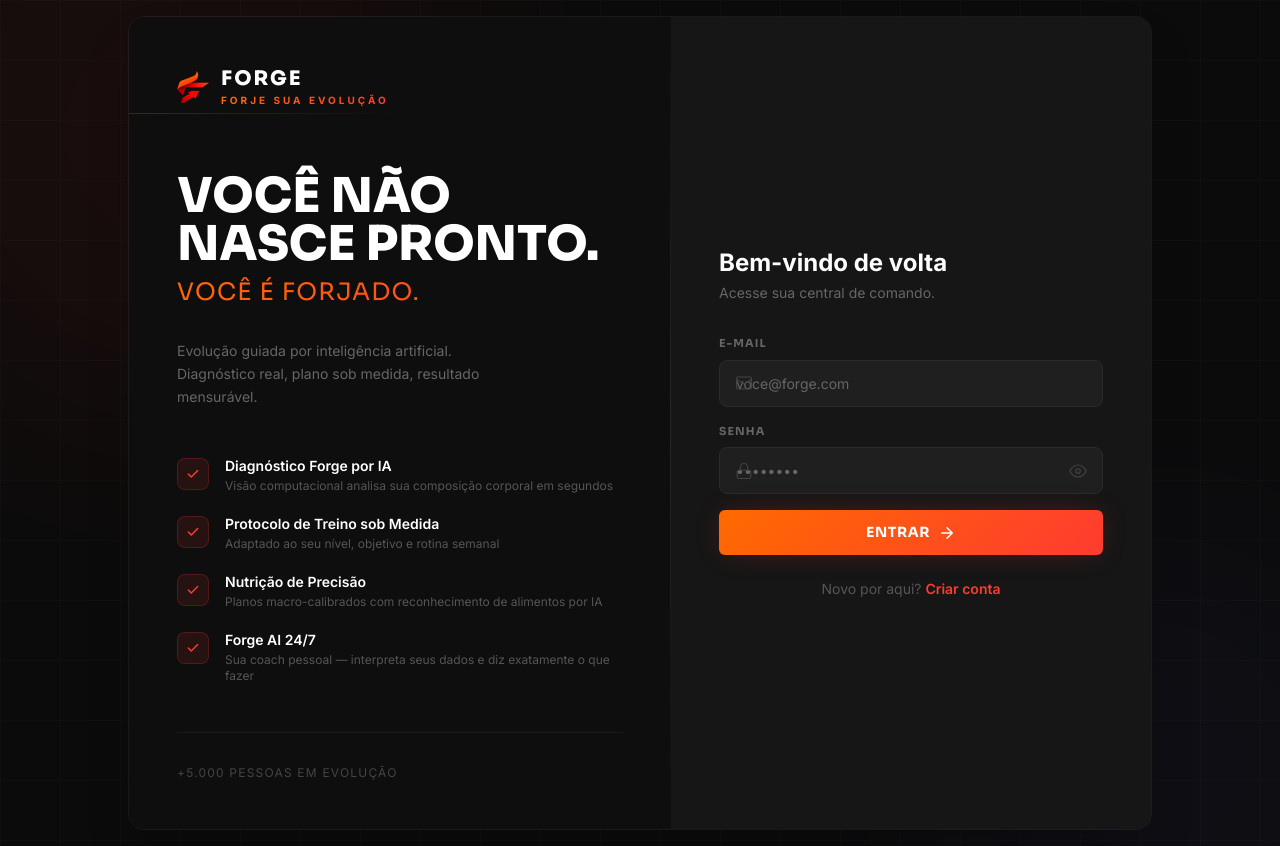
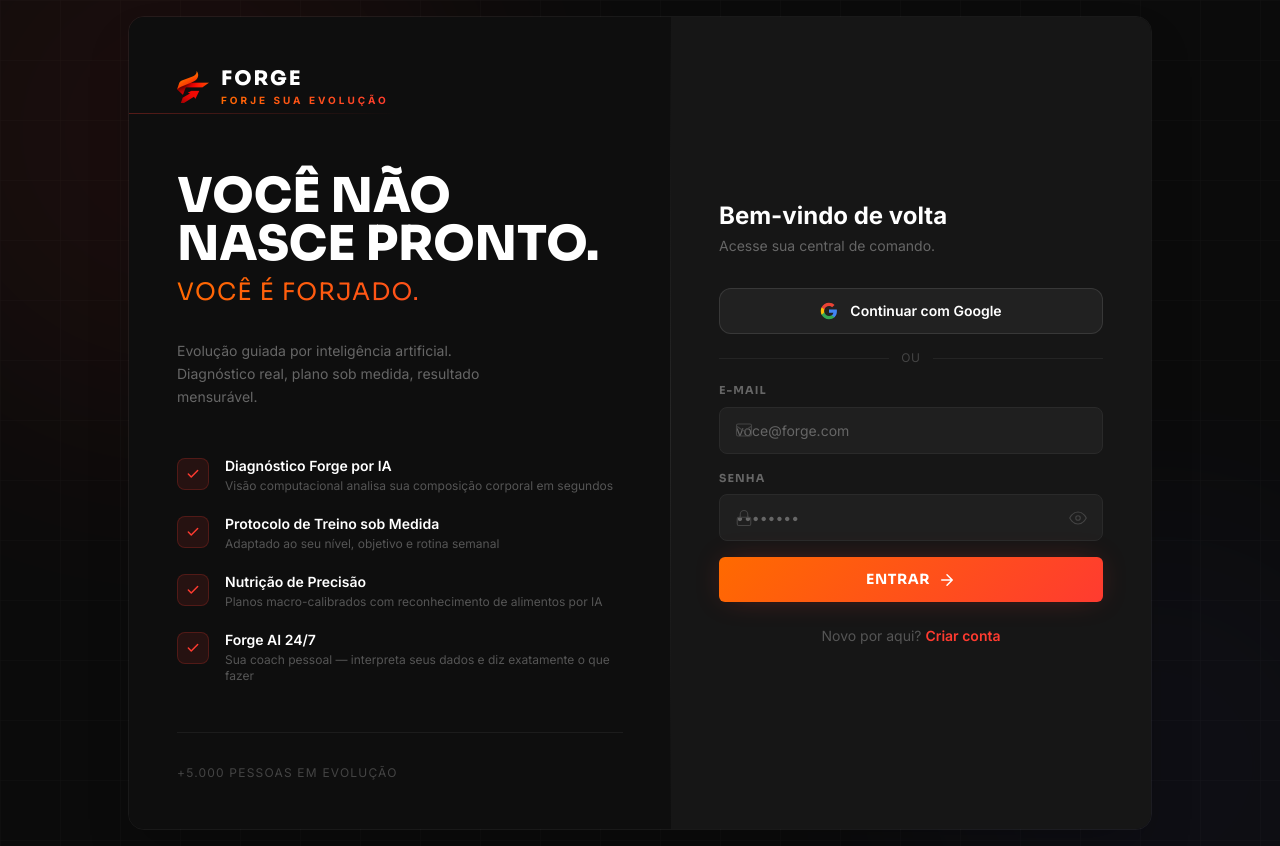
Before and after one commit to vyndevel-max/eliteshape, a Next.js app: page /auth in a window 1280 px wide. Built offline with nearby package versions, Linux system fonts and the light colour scheme; no server answers.

Commit message:
feat: add Google OAuth login button

```diff
--- a/src/app/auth/page.tsx
+++ b/src/app/auth/page.tsx
@@ -51,6 +51,16 @@
   </svg>
 )
 
+// Google Icon
+const IconGoogle = () => (
+  <svg width="18" height="18" viewBox="0 0 24 24">
+    <path fill="#4285F4" d="M22.56 12.25c0-.78-.07-1.53-.2-2.25H12v4.26h5.92c-.26 1.37-1.04 2.53-2.21 3.31v2.77h3.57c2.08-1.92 3.28-4.74 3.28-8.09z"/>
+    <path fill="#34A853" d="M12 23c2.97 0 5.46-.98 7.28-2.66l-3.57-2.77c-.98.66-2.23 1.06-3.71 1.06-2.86 0-5.29-1.93-6.16-4.53H2.18v2.84C3.99 20.53 7.7 23 12 23z"/>
+    <path fill="#FBBC05" d="M5.84 14.09c-.22-.66-.35-1.36-.35-2.09s.13-1.43.35-2.09V7.07H2.18C1.43 8.55 1 10.22 1 12s.43 3.45 1.18 4.93l2.85-2.22.81-.62z"/>
+    <path fill="#EA4335" d="M12 5.38c1.62 0 3.06.56 4.21 1.64l3.15-3.15C17.45 2.09 14.97 1 12 1 7.7 1 3.99 3.47 2.18 7.07l3.66 2.84c.87-2.6 3.3-4.53 6.16-4.53z"/>
+  </svg>
+)
+
 const FEATURES = [
   { title: 'Diagnóstico Forge por IA', desc: 'Visão computacional analisa sua composição corporal em segundos' },
   { title: 'Protocolo de Treino sob Medida', desc: 'Adaptado ao seu nível, objetivo e rotina semanal' },
@@ -63,6 +73,7 @@
   const [form, setForm] = useState({ email: '', password: '', name: '' })
   const [showPassword, setShowPassword] = useState(false)
   const [loading, setLoading] = useState(false)
+  const [loadingGoogle, setLoadingGoogle] = useState(false)
   const [error, setError] = useState<string | null>(null)
   const router = useRouter()
   const supabase = createClient()
@@ -93,9 +104,28 @@
     } catch (err: any) {
       setError(err.message === 'Invalid login credentials'
         ? 'E-mail ou senha incorretos.'
+        : err.message === 'Email not confirmed'
+        ? 'E-mail não confirmado. Verifique sua caixa de entrada ou entre em contato com o suporte.'
         : err.message || 'Erro ao autenticar.')
     } finally {
       setLoading(false)
+    }
+  }
+
+  const handleGoogleLogin = async () => {
+    setLoadingGoogle(true)
+    setError(null)
+    try {
+      const { error } = await supabase.auth.signInWithOAuth({
+        provider: 'google',
+        options: {
+          redirectTo: `${window.location.origin}/auth/callback`,
+        },
+      })
+      if (error) throw error
+    } catch (err: any) {
+      setError(err.message || 'Erro ao entrar com Google.')
+      setLoadingGoogle(false)
     }
   }
 
@@ -197,6 +227,30 @@
                 </p>
               </div>
 
+              {/* Google Login Button */}
+              <button
+                type="button"
+                onClick={handleGoogleLogin}
+                disabled={loadingGoogle || loading}
+                className="w-full flex items-center justify-center gap-3 bg-white/[0.05] hover:bg-white/[0.08] border border-white/[0.10] hover:border-white/[0.18] text-white text-sm font-semibold rounded-xl px-4 py-3 transition-all duration-200 mb-4 disabled:opacity-50 disabled:cursor-not-allowed"
+              >
+                {loadingGoogle ? (
+                  <svg className="animate-spin" width="18" height="18" viewBox="0 0 24 24" fill="none" stroke="currentColor" strokeWidth="2">
+                    <path d="M21 12a9 9 0 1 1-6.219-8.56" strokeLinecap="round"/>
+                  </svg>
+                ) : (
+                  <IconGoogle />
+                )}
+                {loadingGoogle ? 'Redirecionando...' : 'Continuar com Google'}
+              </button>
+
+              {/* Divider */}
+              <div className="flex items-center gap-3 mb-4">
+                <div className="flex-1 h-px bg-white/[0.06]" />
+                <span className="text-[#444] text-xs uppercase tracking-wider">ou</span>
+                <div className="flex-1 h-px bg-white/[0.06]" />
+              </div>
+
               <form onSubmit={handleSubmit} className="space-y-4">
                 {mode === 'signup' && (
                   <div>
```
